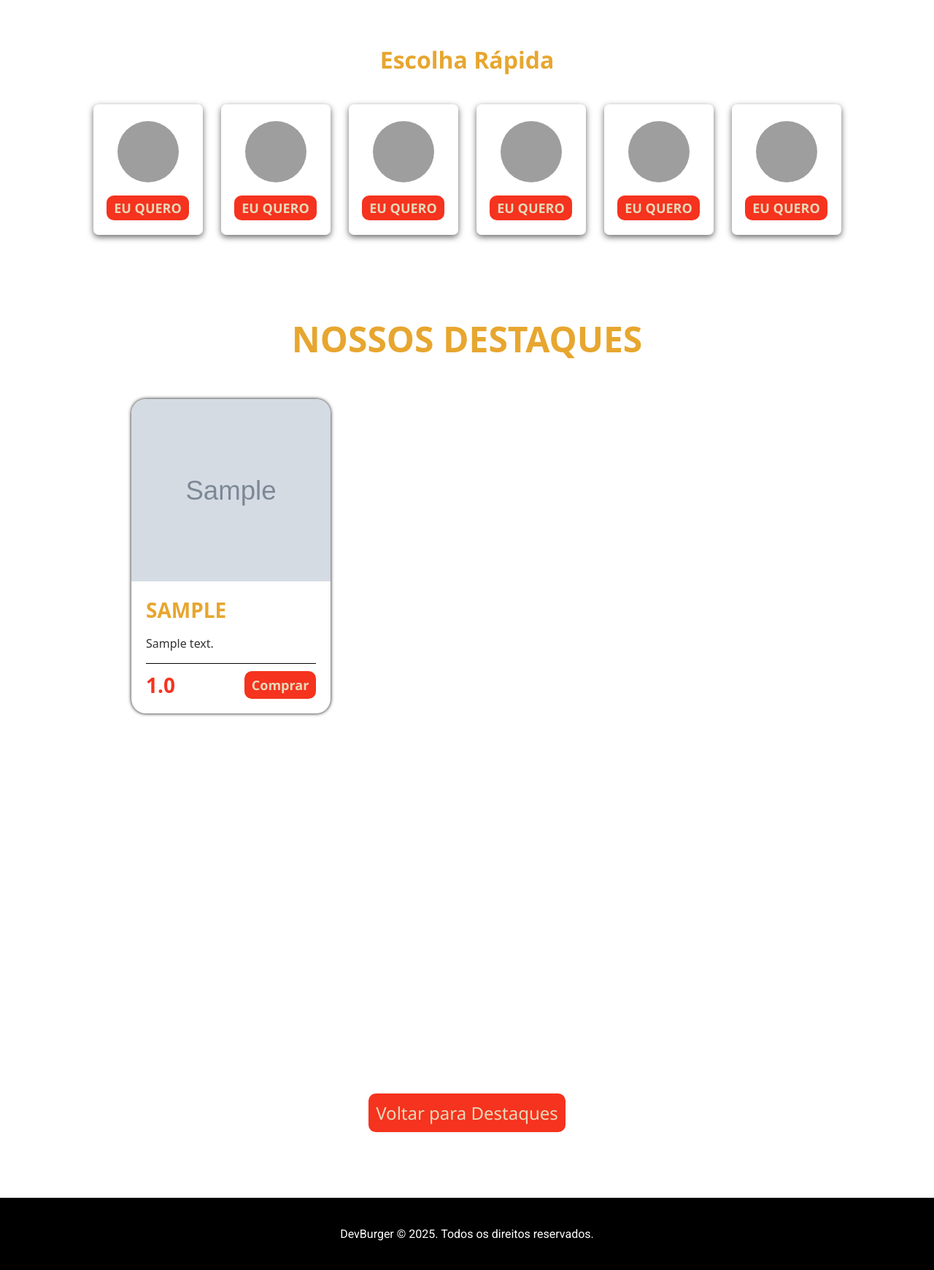
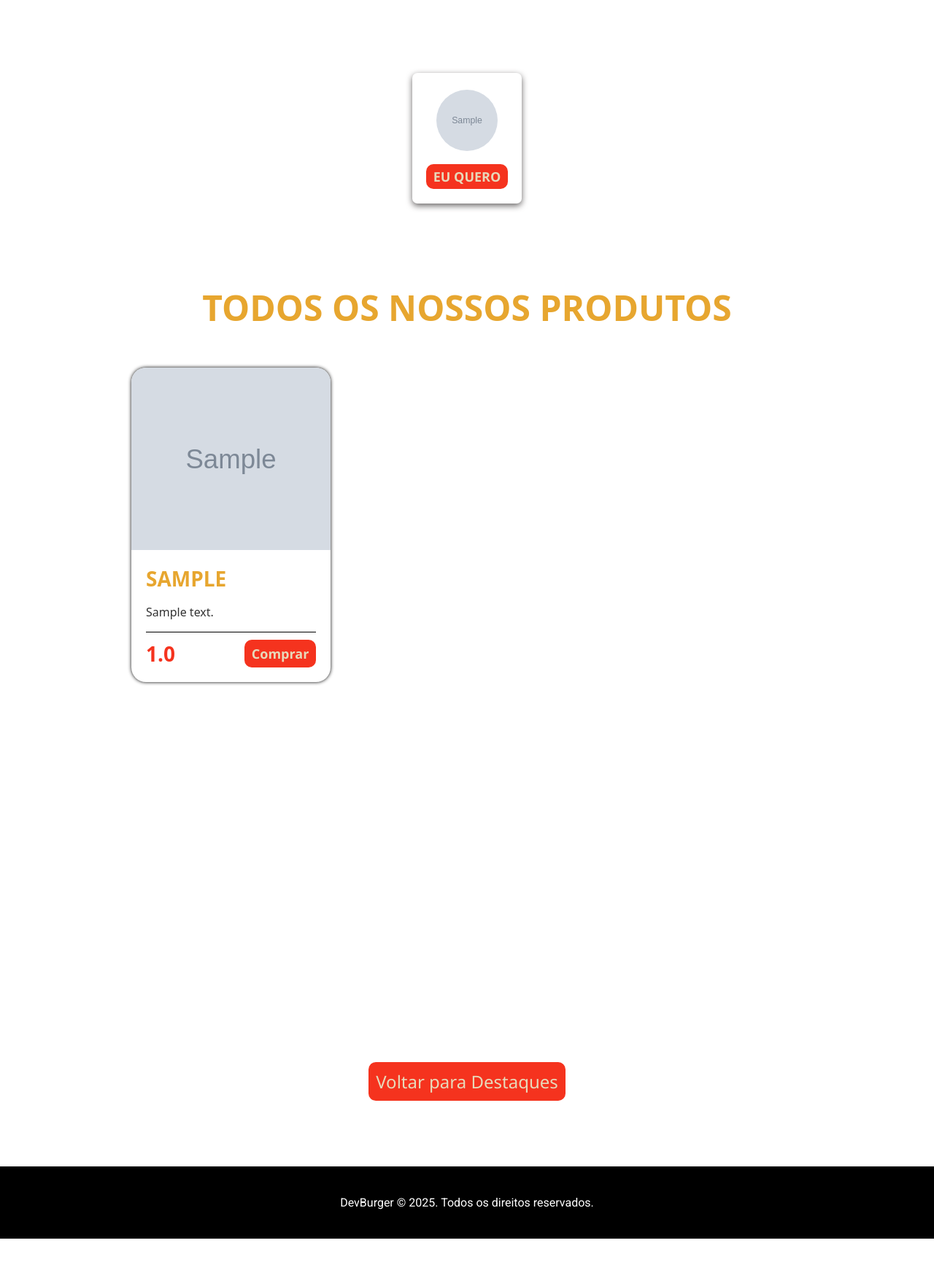
Before and after one commit to GiovannaCarraro/DevBurguer2, a Flask app: page / in a window 1280 px wide. Shown: the part 490-2231 px from the top of the page at 73% size. After the commit the page ends 2188 px from the top, so only its background shows below. Run offline with Flask 3, Linux system fonts and the light colour scheme; tables that the repository leaves empty hold one stand-in row (values such as "Sample post"); grey boxes marked "Sample" are stand-in pictures; grey boxes are pictures that could not be loaded.

Commit message:
fazer alguns ajustes

```diff
--- a/model/produto.py
+++ b/model/produto.py
@@ -15,3 +15,15 @@ def recuperar():
         conexao.close()
 
         return produtos
+
+def rec_escol_rapida():
+        conexao, cursor = conectar()
+
+        cursor.execute("SELECT codigo, produto, descricao, destaque, preco, foto, disponibilidade FROM Produtos WHERE destaque = True;")
+
+        produtos =  cursor.fetchall()
+
+        # fechar a conexão
+        conexao.close()
+
+        return produtos
--- a/templates/index.html
+++ b/templates/index.html
@@ -14,72 +14,30 @@
     </section>
 
 <!-- Escolha Rápida  -->
+    {% for produto in produtos %}
     <section class="categories">
       <div class="categories__container">
-        <h2 class="categories__title">Escolha Rápida</h2>
+        <h2 class="categories__title"></h2>
 
         <div class="categories__list">
           <div class="category-item">
             <img
-              src="https://images.pexels.com/photos/1639557/pexels-photo-1639557.jpeg?auto=compress&cs=tinysrgb&w=200"
+              src="{{ produto.foto }}"
               alt="Lanche 1"
               class="category-item__img"
             />
+
             <a href="#lanche-1" class="button button--small">EU QUERO</a>
           </div>
 
-          <div class="category-item">
-            <img
-              src="https://images.pexels.com/photos/2983101/pexels-photo-2983101.jpeg?auto=compress&cs=tinysrgb&w=200"
-              alt="Lanche 2"
-              class="category-item__img"
-            />
-            <a href="#lanche-2" class="button button--small">EU QUERO</a>
-          </div>
-
-          <div class="category-item">
-            <img
-              src="https://images.pexels.com/photos/3219483/pexels-photo-3219483.jpeg?auto=compress&cs=tinysrgb&w=200"
-              alt="Lanche 3"
-              class="category-item__img"
-            />
-            <a href="#lanche-3" class="button button--small">EU QUERO</a>
-          </div>
-
-          <div class="category-item">
-            <img
-              src="https://images.pexels.com/photos/12034622/pexels-photo-12034622.jpeg"
-              alt="Lanche 4"
-              class="category-item__img"
-            />
-            <a href="#lanche-4" class="button button--small">EU QUERO</a>
-          </div>
-
-          <div class="category-item">
-            <img
-              src="https://images.pexels.com/photos/70497/pexels-photo-70497.jpeg?auto=compress&cs=tinysrgb&w=200"
-              alt="Lanche 5"
-              class="category-item__img"
-            />
-            <a href="#lanche-5" class="button button--small">EU QUERO</a>
-          </div>
-
-          <div class="category-item">
-            <img
-              src="https://images.pexels.com/photos/1199957/pexels-photo-1199957.jpeg?auto=compress&cs=tinysrgb&w=200"
-              alt="Lanche 6"
-              class="category-item__img"
-            />
-            <a href="#lanche-6" class="button button--small">EU QUERO</a>
-          </div>
-        </div>
       </div>
     </section>
+    {% endfor %}
 
 <!-- Produtos do Menu -->
     <section class="products" id="menu">
       <div class="products__container">
-        <h2 class="products__title">Nossos Destaques</h2>
+        <h2 class="products__title">Todos os nossos produtos</h2>
 
         <div class="products__grid">
 
@@ -93,7 +51,7 @@
               />
             </div>
             <div class="card__body">
-              <h3 class="card__title">{{ produto.produto }}</h3>
+              <h3 class="card__title">{{produto.produto}}</h3>
               <p class="card__description">
                 {{ produto.descricao }}
               </p>
```
